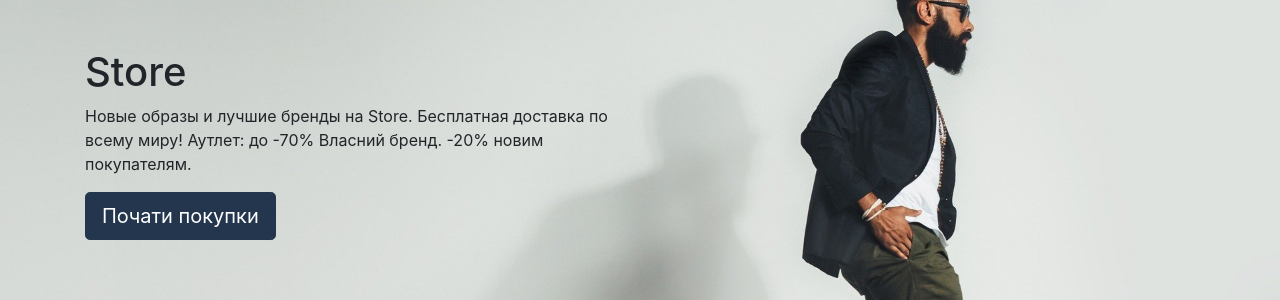
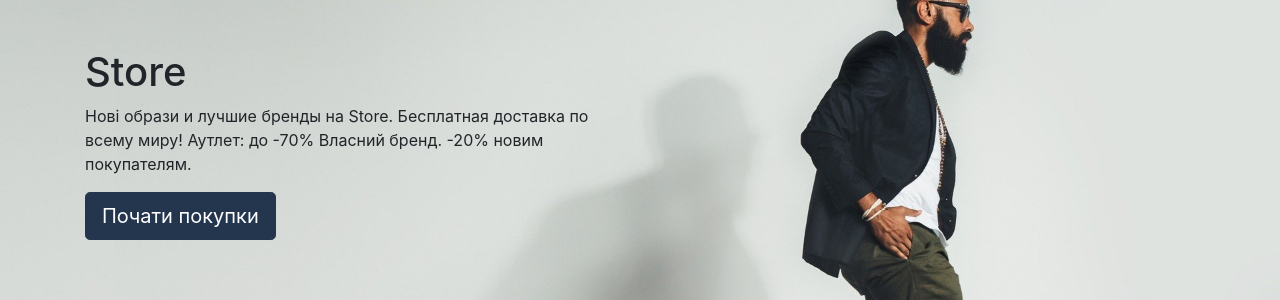
Before and after one commit to NazarTrupach/pet-project, a Django app: page / in a window 1280 px wide. Shown: the part 56-356 px from the top of the page. Run offline with Django 3.2, Linux system fonts and the light colour scheme; some libraries are stand-ins or nearby versions.

Commit message:
change file

```diff
--- a/products/templates/products/index.html
+++ b/products/templates/products/index.html
@@ -15,7 +15,7 @@
             <div class="col-lg-6">
                 <h1 class="mt-5">Store</h1>
                 <p>
-                    Новые образы и лучшие бренды на Store.
+                    Нові образи и лучшие бренды на Store.
                     Бесплатная доставка по всему миру!
                     {% if is_promotion %}
                         Аутлет: до -70% Власний бренд. -20% новим покупателям.
```
Also changed, not shown: readme.md (deleted).
